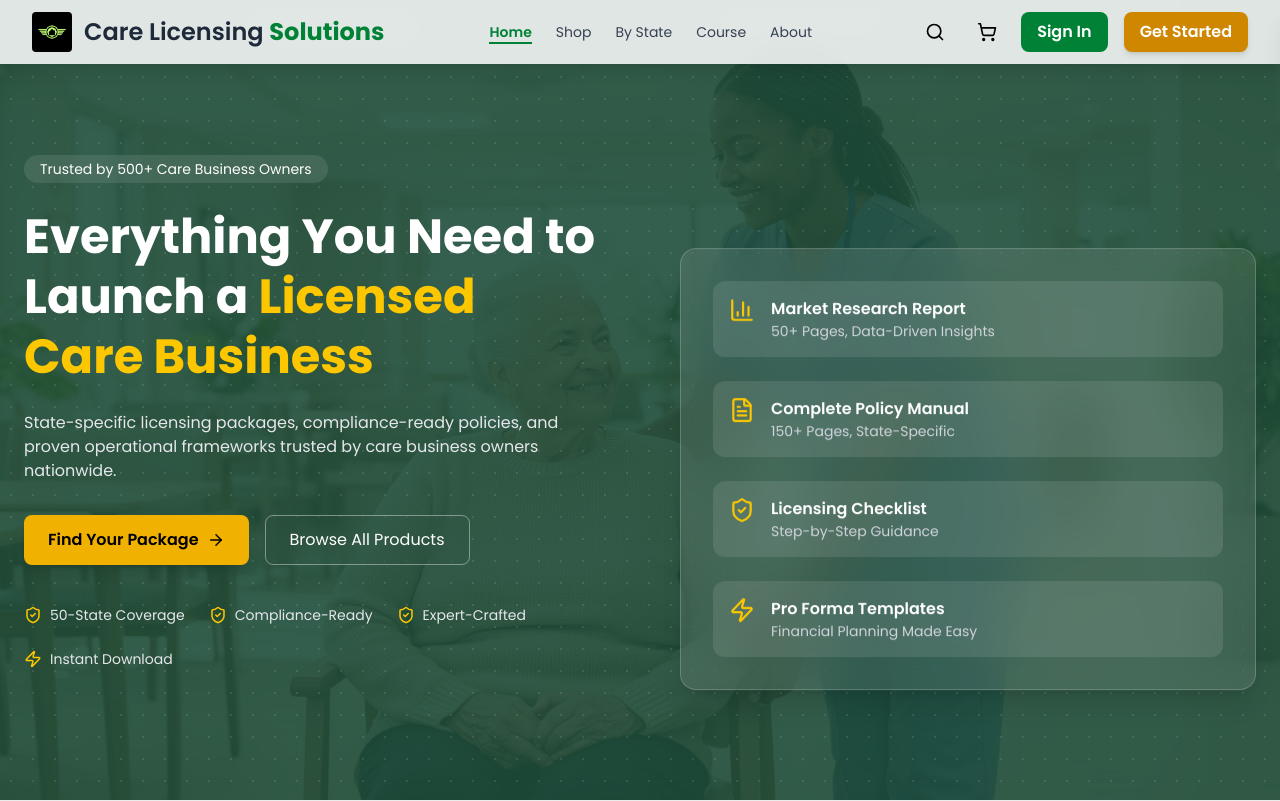
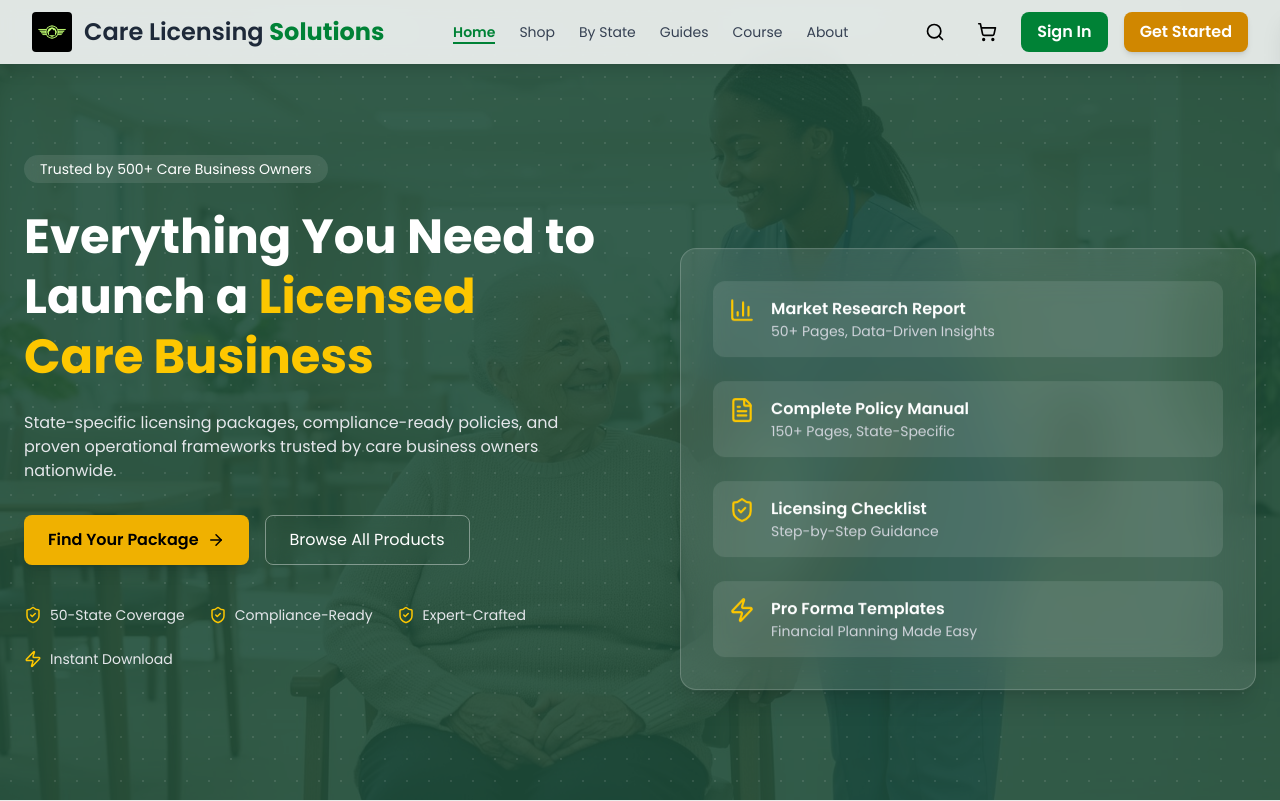
Before and after one commit to JS-Shahmeer/alflaunchstorage, a Next.js app: page / in a window 1280 px wide. Shown: the top 801 px of the page. Built offline with nearby package versions, Linux system fonts and the light colour scheme; no server answers.

Commit message:
Guides added

```diff
--- a/app/components/Header.tsx
+++ b/app/components/Header.tsx
@@ -20,7 +20,7 @@ const navLinks = [
   { href: "/", label: "Home" },
   { href: "/shop", label: "Shop" },
   { href: "/states", label: "By State" },
-  // { href: "https://blogs.optimal-itsolutions.net/alflaunch", label: "Guides" },
+  { href: "https://carelicensingsolutions.com/blogs/", label: "Guides" },
   { href: "/course", label: "Course" },
   { href: "/about", label: "About" },
 ];
```
